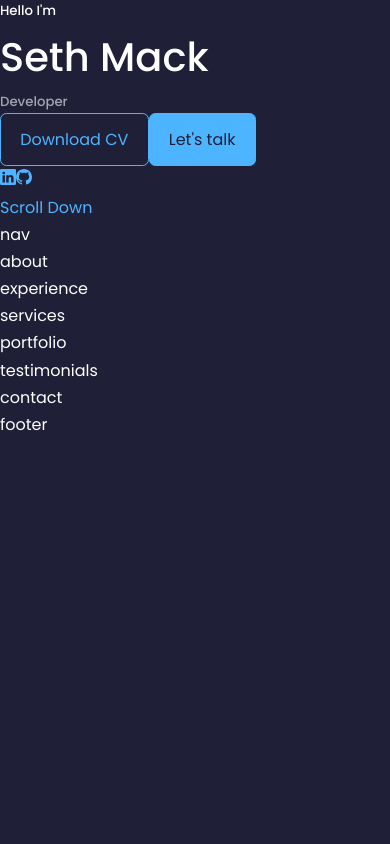
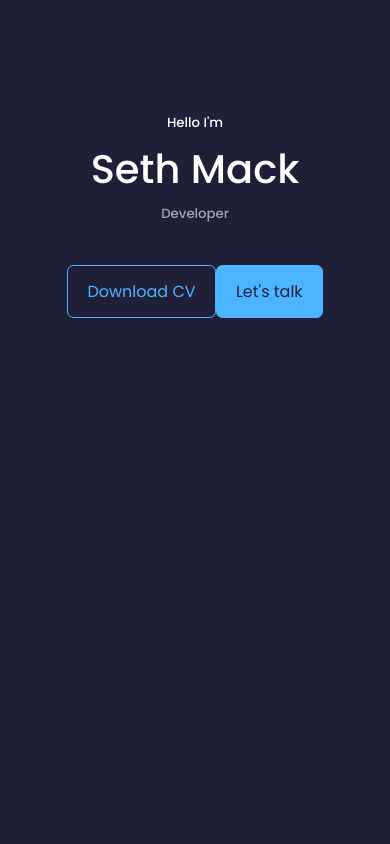
Before and after one commit to SethMack/portfolio-website, a React (Create React App) app: page / in a window 390 px wide. Shown: the top 844 px of the page. Built offline with nearby package versions, Linux system fonts and the light colour scheme.

Commit message:
added header css

```diff
--- a/src/components/header/header.css
+++ b/src/components/header/header.css
@@ -0,0 +1,75 @@
+header {
+    height: 100vh;
+    padding-top: 7rem;
+    overflow: hidden;
+}
+
+.header__container {
+    text-align: center;
+    height: 100%;
+    position: relative;
+}
+
+/* CTA */
+.cta {
+    margin-top: 2.5rem;
+    display: flex;
+    gap: 1 rem;
+    justify-content: center;
+}
+
+/* SOCIALS */
+.header__socials {
+    display: flex;
+    flex-direction: column;
+    align-items: center;
+    gap: 0.8rem;
+    position: absolute;
+    left: 0;
+    bottom: 3rem;
+}
+
+.header__socials::after {
+    content: '';
+    width: 1px;
+    height: 2rem;
+    background: var(--color-primary);
+}
+
+/* ME */
+/* .me {
+    background: var(--color-primary);
+    width: 22rem;
+    height: 30rem;
+    position: absolute;
+    left: calc(50% - 11rem);
+} */
+
+/* SCROLL DOWN */
+.scroll__down {
+    position: absolute;
+    right: -2.3rem;
+    bottom: 5rem;
+    transform: rotate(90deg);
+    font-weight: 300;
+    font-size: 0.9rem;
+}
+
+/* MEDIA QUERIES (MEDIUM DEVICES) */
+@media screen and (max-width: 1024px) {
+    header {
+        height: 68vh;
+    }
+}
+
+/* MEDIA QUERIES (MEDIUM DEVICES) */
+@media screen and (max-width: 600px) {
+    header {
+        height: 100vh;
+    }
+}
+
+.header__socials,
+.scroll__down {
+    display: none;
+}
```
